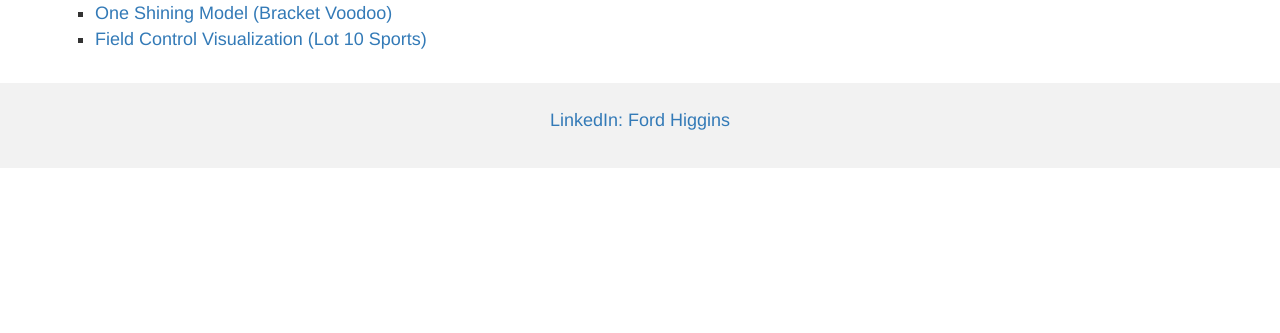
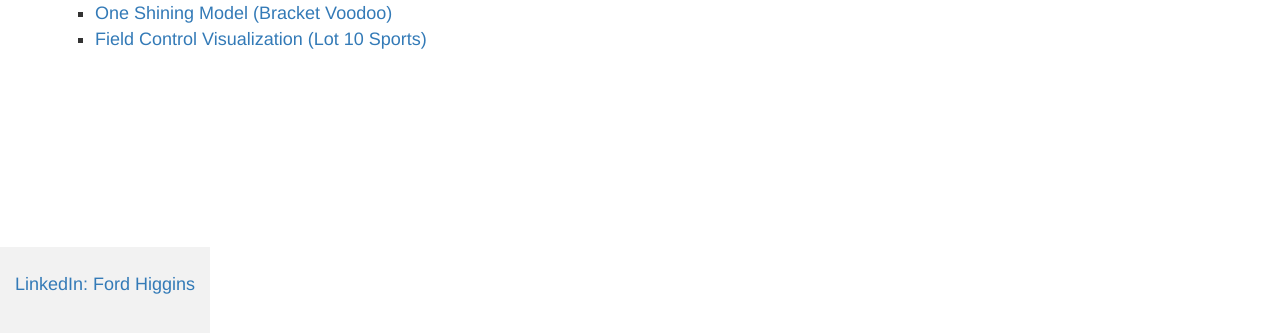
Before and after one commit to wfordh/blogs, a plain HTML site: page docs/index.html in a window 1280 px wide. Shown: the part 467-800 px from the top of the page. Drawn offline with nearby package versions, Linux system fonts and the light colour scheme.

Commit message:
footer fixed

```diff
--- a/docs/css/main.css
+++ b/docs/css/main.css
@@ -8,7 +8,8 @@
 
   /* Add a gray background color and some padding to the footer */
   footer {
-    bottom: 0;
+    position: fixed;
+    bottom: 0px;
     background-color: #f2f2f2;
     padding: 25px;
   }
```
